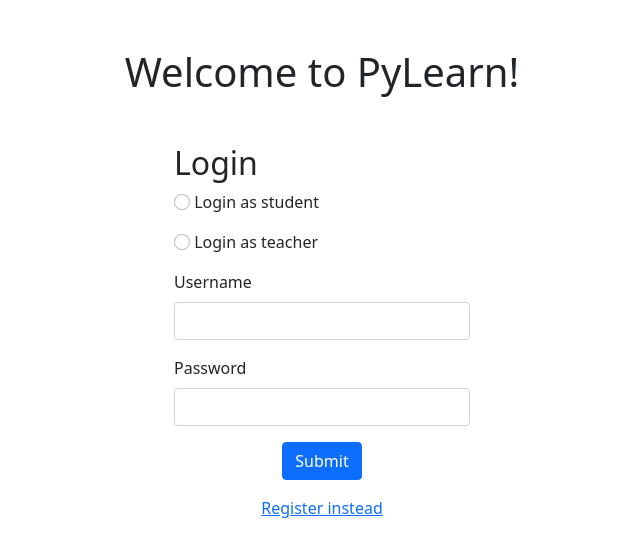
After one commit to imrying/pylearn, a Django app: page / in a window 1280 px wide. The commit adds this page. Shown: the top 557 px of the page, without its empty margins (318-958 px from the left). Run offline with Django 3.2, Linux system fonts and the light colour scheme.

Commit message:
create front_page
login backlinks

```diff
--- /dev/null
+++ b/app/templates/front_page.html
@@ -0,0 +1,60 @@
+
+<!doctype html>
+<html lang="en">
+  <head>
+    <!-- Required meta tags -->
+    <meta charset="utf-8">
+    <meta name="viewport" content="width=device-width, initial-scale=1, shrink-to-fit=no">
+
+    <!-- Bootstrap CSS -->
+    <link rel="stylesheet" href="https://cdn.jsdelivr.net/npm/bootstrap@5.1.3/dist/css/bootstrap.min.css">
+  </head>
+
+  <body>
+    <div class="text-center m-5">
+        <h1> Welcome to PyLearn! </h1>
+    </div>
+
+    <div class="container w-25">
+        <h2> Login </h2>
+        {% for em in error_messages %}
+          <p class="text-danger">{{em}}</p>
+        {% endfor %}
+
+        <form action="" method="post">
+        {% csrf_token %}
+
+        <div class="mb-3">
+            <input class="form-check-input" type="radio" name="usertype" id="student" value="student">
+            <label class="form-check-label" for="student">
+                Login as student
+            </label>
+        </div>
+        <div class="mb-3">
+            <input class="form-check-input" type="radio" name="usertype" id="teacher" value="teacher">
+            <label class="form-check-label" for="teacher">
+                Login as teacher
+            </label>
+        </div>
+
+        <div class="mb-3">
+            <label for="username" class="form-label">Username</label>
+            <input name="username" type="username" class="form-control" id="username" aria-describedby="usernameHelp">
+        </div>
+        <div class="mb-3">
+            <label for="password" class="form-label">Password</label>
+            <input name="password" type="password" class="form-control" id="password">
+        </div>
+        <div class="text-center">
+            <button type="submit" class="btn btn-primary">Submit</button>
+        </div>
+        </form>
+
+        <div class="text-center mt-3"> <a href="/register"> Register instead </a> </div>
+
+    </div>
+  </div>
+
+  </body>
+
+  </html>
--- a/app/templates/register.html
+++ b/app/templates/register.html
@@ -61,13 +61,15 @@
         <button type="submit" class="btn btn-primary">Submit</button>
         </div>
         </form>
+        <div class="text-center mt-3"> <a href="/"> Login instead </a> </div>
+
 
     </div>
 
 
 
     <!-- Option 1: Bootstrap Bundle with Popper -->
-    <script src="https://cdn.jsdelivr.net/npm/bootstrap@5.1.3/dist/js/bootstrap.bundle.min.js" integrity="sha384-ka7Sk0Gln4gmtz2MlQnikT1wXgYsOg+OMhuP+IlRH9sENBO0LRn5q+8nbTov4+1p" crossorigin="anonymous"></script>
+    <sript src="https://cdn.jsdelivr.net/npm/bootstrap@5.1.3/dist/js/bootstrap.bundle.min.js" integrity="sha384-ka7Sk0Gln4gmtz2MlQnikT1wXgYsOg+OMhuP+IlRH9sENBO0LRn5q+8nbTov4+1p" crossorigin="anonymous"></script>
 
   </body>
 </html>
--- a/app/urls.py
+++ b/app/urls.py
@@ -3,10 +3,11 @@ from django.urls import path
 from . import views
 
 urlpatterns = [
-    path('login/', views.login, name='login'),
+    #path('login/', views.login, name='login'),
     path('register/', views.register, name='register'),
     path('teacher/', views.teacher_view, name='teacher_view'),
     path('teacher/createclass', views.teacher_create_class, name='teacher_create_class'),
-    path('student/', views.student_view, name='student_view')
+    path('student/', views.student_view, name='student_view'),
+    path('', views.front_page, name='front_page_view')
 
 ]
--- a/app/views.py
+++ b/app/views.py
@@ -107,7 +107,7 @@ def login(request):
 
         # check if user exists and then log in
         db_table = Teacher if usertype == "teacher" else Student
-        if db_table.objects.filter(username=username, hash_password=hashed_password).exists():
+        if db_table.objects.filter(username=username, password_hash=hashed_password).exists():
             log_user_in(request, username)
             if usertype == 'teacher':
                 return redirect('/teacher/')
@@ -139,3 +139,31 @@ def student_view(request):
     if username != None:
         return HttpResponse(username)
     return redirect('/login')
+
+def front_page(request):
+
+    context = {
+        'error_messages': []
+    }
+
+    if request.method == 'POST':
+        usertype = request.POST.get('usertype')
+        username = request.POST.get('username')
+        password = request.POST.get('password')
+        hashed_password = hashlib.sha256(str(password+SIGNING_SALT).encode('utf8')).hexdigest()
+
+        # save username and password to the context
+        context['username'] = username
+        context['password'] = password
+
+        # check if user exists and then log in
+        db_table = Teacher if usertype == "teacher" else Student
+        if db_table.objects.filter(username=username,password_hash=hashed_password).exists():
+            log_user_in(request, username)
+            if usertype == 'teacher':
+                return redirect('/teacher/')
+            return redirect('/student/')
+
+        context['error_messages'].append('Brugernavn eller password passer ikke')
+
+    return render(request, 'front_page.html', context)
```
